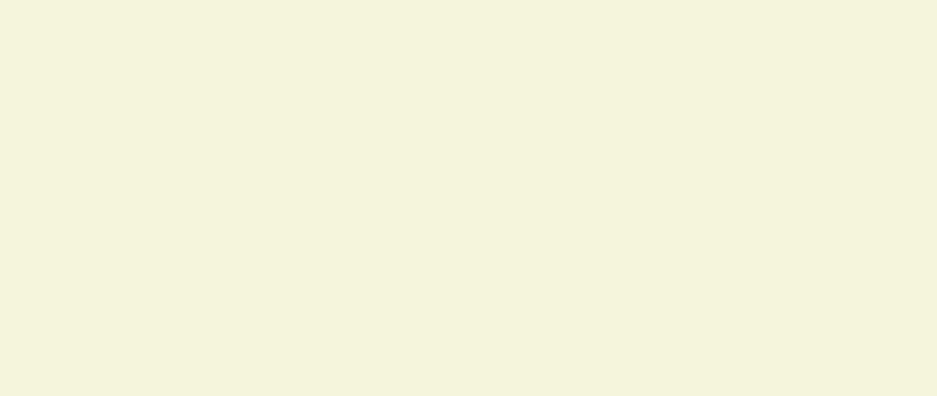
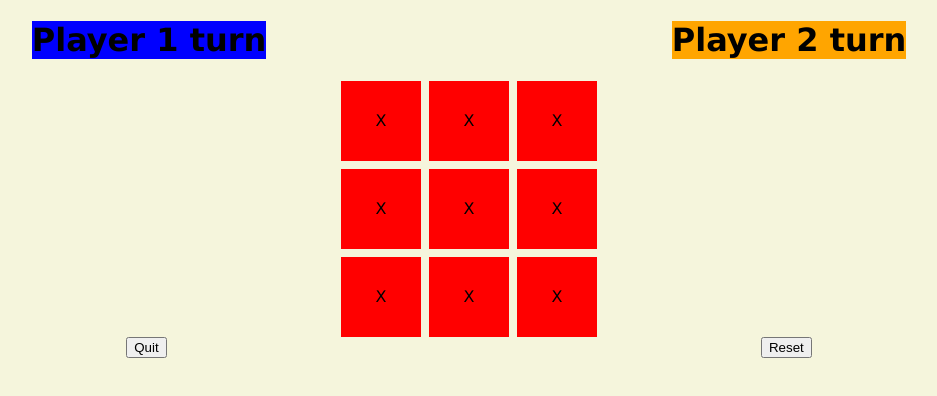
Before and after one commit to CFeeney333/TicTacToe, a plain HTML site: page index.html in a window 1280 px wide. Shown: the whole page, without its empty margins (171-1108 px from the left). Drawn offline with Linux system fonts and the light colour scheme.

Commit message:
Layout and add basic style to game view

```diff
--- a/index.html
+++ b/index.html
@@ -53,28 +53,38 @@
         </div>
     </div>
 
-    <div id="game-view" class="hidden">
-        <div>
+    <div id="game-view" class="">
+        <div class="flow-container flow-column">
             <div>
-                <div>
-                    <h1><span class="player-x-name">Player 1</span> turn</h1>
-                    <h1><span class="player-o-name">Player 2</span> turn</h1>
+                <div class="flow-container">
+                    <div class="flow-container flow-stretch">
+                        <h1 style="background-color: blue">
+                            <span class="player-x-name">Player 1</span> turn
+                        </h1>
+                    </div>
+                    <div class="flow-container flow-stretch">
+                        <h1 style="background-color: orange">
+                            <span class="player-o-name">Player 2</span> turn
+                        </h1>
+                    </div>
                 </div>
             </div>
 
-            <div id="board">
-                <div id-row="0" id-column="0">X</div>
-                <div id-row="0" id-column="1">X</div>
-                <div id-row="0" id-column="2">X</div>
-                <div id-row="1" id-column="0">X</div>
-                <div id-row="1" id-column="1">X</div>
-                <div id-row="1" id-column="2">X</div>
-                <div id-row="2" id-column="0">X</div>
-                <div id-row="2" id-column="1">X</div>
-                <div id-row="2" id-column="2">X</div>
+            <div class="flow-container">
+                <div class="board-grid">
+                    <div class="cell" data-row="0" data-column="0">X</div>
+                    <div class="cell" data-row="0" data-column="1">X</div>
+                    <div class="cell" data-row="0" data-column="2">X</div>
+                    <div class="cell" data-row="1" data-column="0">X</div>
+                    <div class="cell" data-row="1" data-column="1">X</div>
+                    <div class="cell" data-row="1" data-column="2">X</div>
+                    <div class="cell" data-row="2" data-column="0">X</div>
+                    <div class="cell" data-row="2" data-column="1">X</div>
+                    <div class="cell" data-row="2" data-column="2">X</div>
+                </div>
             </div>
 
-            <div>
+            <div class="flow-container">
                 <button>Quit</button>
                 <button>Reset</button>
             </div>
--- a/style.css
+++ b/style.css
@@ -18,3 +18,23 @@ body {
 .flow-column {
     flex-direction: column;
 }
+
+.flow-stretch {
+    flex: 1;
+}
+
+.board-grid {
+    display: grid;
+    grid-template-columns: repeat(3, 1fr);
+    grid-template-rows: repeat(3, 1fr);
+    width: 16em;
+    height: 16em;
+    gap: .5em;
+}
+
+.cell {
+    display: flex;
+    justify-content: center;
+    align-items: center;
+    background-color: red;
+}
```
